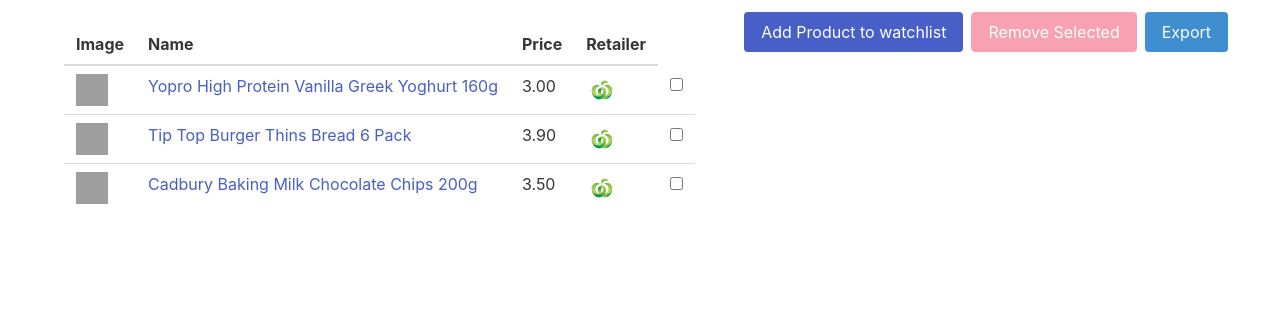
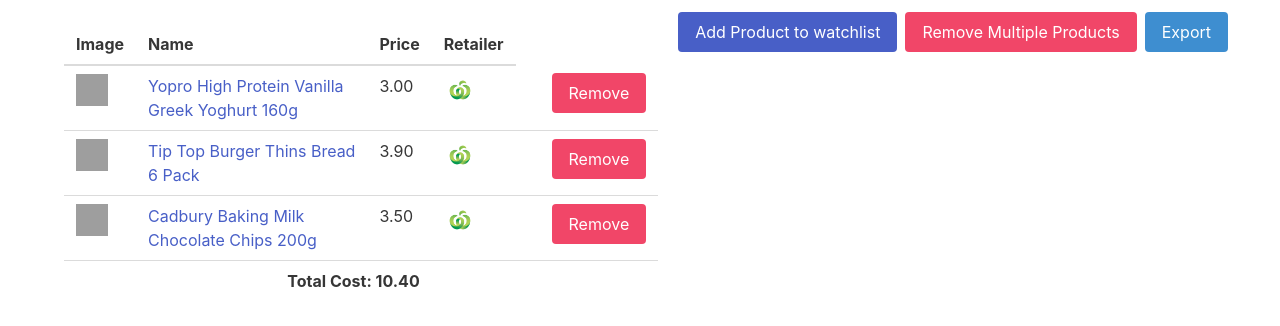
Before and after one commit to capstone-26/Shopping-Assistant, a Django app: template core/templates/watchlist.html in a window 1280 px wide. Shown: the part 131-457 px from the top of the page. Run offline with Django 4.2, Linux system fonts and the light colour scheme; the template is opened without the code that fills it: values that come from a table or form of the project are taken from there, others are empty; data comes from the database, SQL or seed files in the repository; both versions use the stored data as it was after the commit; some libraries are stand-ins or nearby versions; grey boxes are pictures that could not be loaded.

Commit message:
Fixing removing multiple products, testing adding multiple products [Not possible, crashes app], smaller changes

```diff
--- a/core/templates/watchlist.html
+++ b/core/templates/watchlist.html
@@ -51,18 +51,24 @@
                                     <img src="{% static 'img/' %}{{ product.retailer }}.png" alt="">
                                 </figure>
                             </td>
-                            <td><input class="remove-product-checkbox" type="checkbox" data-product-id="{{ product.id }}"></td>
+                            <td><input class="remove-product-checkbox is-hidden" type="checkbox" data-product-id="{{ product.id }}"></td>
+                            <td><button class="remove-from-watchlist-button button is-danger" data-product-id="{{ product.id }}">Remove</button></td>
                         </tr>
                     {% endfor %}
+                    <tr>
+                        <td colspan="3" align="right"><span id="total-cost" style="font-weight: bold;"></td>
+                        <td colspan="4" align="right"> <button id="remove-selected-button" class="button is-danger" style="display: none;"> Remove Selected</button>
+                    </tr>
                 </tbody>
             </table>
 
         </div>
 
+
         <button class="js-modal-trigger button is-link is-primary ml-2 mr-2" data-target="add-modal">
             Add Product to watchlist
         </button>
-        <button id="remove-selected-button" class="button is-danger" disabled> Remove Selected</button>
+        <button id="remove-multiple-button" class="button is-danger">Remove Multiple Products</button>
         <button id="export-button" class="button is-info ml-2" onclick="exportData()">
             Export
         </button>
@@ -86,6 +92,7 @@
                                 </p>
                             </div>
                             <input type="hidden" name="another_value" value="{{ watchlist.id }}">
+                            <button type="submit" class="button is-primary">Search</button>
                         </form>
                     </div>
                 </section>
@@ -98,14 +105,32 @@
 
 {% block javascript %}
 <script>
+
+    document.getElementById('remove-multiple-button').addEventListener('click', function() {
+        var removeSelectedButton = document.getElementById('remove-selected-button');
+        removeSelectedButton.style.display = 'block';
+
+        var removeButtons = document.getElementsByClassName('remove-from-watchlist-button');
+        var checkboxes = document.getElementsByClassName('remove-product-checkbox');
+
+        // Hide all "Remove" buttons
+        for (var i = 0; i < removeButtons.length; i++) {
+            removeButtons[i].style.display = 'none';
+        }
+
+        // Show all checkboxes
+        for (var j = 0; j < checkboxes.length; j++) {
+            checkboxes[j].classList.remove('is-hidden');
+        }
+    });
+
+
     $(document).ready(function() {
-        $('.remove-product-checkbox').change(function() {
-            var removeSelectedButton = $('#remove-selected-button');
-            if ($('.remove-product-checkbox:checked').length > 0) {
-                removeSelectedButton.prop('disabled', false);
-            } else {
-                removeSelectedButton.prop('disabled', true);
-            }
+        $('.remove-from-watchlist-button').click(function(e) {
+            e.preventDefault();
+            var watchlist_id = '{{ watchlist.id }}';
+            var product_id = $(this).data('product-id');
+            removeProductFromWatchlist(watchlist_id, product_id);
         });
     });
 
@@ -123,17 +148,14 @@ removeSelectedButton.addEventListener('click', function() {
       // Get the product id from the data attribute
       var productId = checkbox.dataset.productId;
       if (productId !== '') {
-        removeProductsFromWatchlist(watchlist_id, productId);
+        removeProductFromWatchlist(watchlist_id, productId);
       }
     }
   });
-
-  // Alert the selected product ids
-  alert('Selected Product IDs: ' + selectedProductIds.join(', '));
 });
 
     // Remove products from watchlist
-    function removeProductsFromWatchlist(watchlist_id, product_id) {
+    function removeProductFromWatchlist(watchlist_id, product_id) {
         $.ajax({
             url: "/watchlist/remove/" + watchlist_id + "/" +product_id,
             type: 'POST',
@@ -144,7 +166,9 @@ removeSelectedButton.addEventListener('click', function() {
             },
             success: function(response) {
                 if (response.status === 'success') {
-                    location.reload();
+                    setTimeout(function() {
+                        location.reload();
+                        }, 250); // 2
                 } else {
                     alert(response.message);
                 }
```
Also changed, not shown: core/templates/addProduct.html (+15 -3 lines), db.sqlite3.
